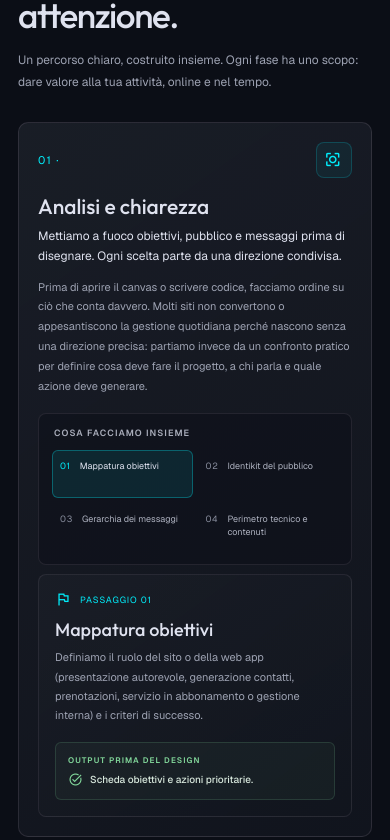
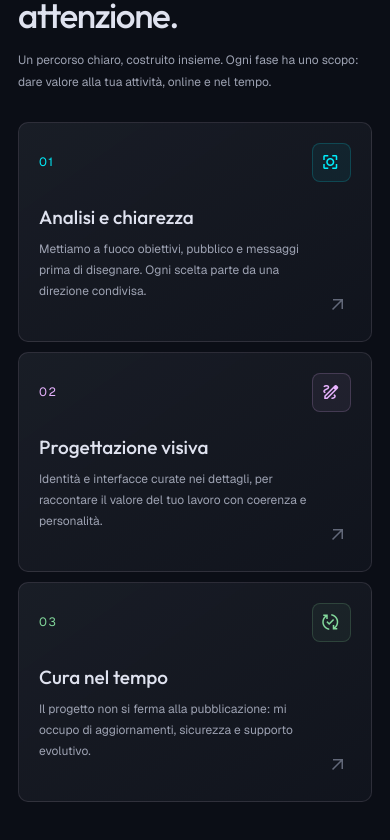
Before and after one commit to Facilissimoweb/app-mia, a React (Vite) app: page / in a window 390 px wide. Shown: the part 1264-2104 px from the top of the page. Built offline with nearby package versions, Linux system fonts and the light colour scheme.

Commit message:
Resa compatta card 01 e aggiunto widget apribile e chiudibile al click

```diff
--- a/src/App.jsx
+++ b/src/App.jsx
@@ -1,4 +1,4 @@
-import { useState } from 'react'
+import { useEffect, useRef, useState } from 'react'
 
 const EMAIL = 'studio@teresarogani.design'
 
@@ -123,19 +123,107 @@ const analysisSteps = [
 
 function AnalysisCard({ step }) {
   const [activeStep, setActiveStep] = useState(0)
+  const [isOpen, setIsOpen] = useState(false)
+  const triggerRef = useRef(null)
+  const closeRef = useRef(null)
   const selected = analysisSteps[activeStep]
 
+  useEffect(() => {
+    if (!isOpen) return undefined
+
+    const previousOverflow = document.body.style.overflow
+    document.body.style.overflow = 'hidden'
+    closeRef.current?.focus()
+
+    function handleKeyDown(event) {
+      if (event.key === 'Escape') {
+        setIsOpen(false)
+        triggerRef.current?.focus()
+        return
+      }
+
+      if (event.key === 'Tab') {
+        const focusable = document.querySelectorAll(
+          '.analysis-dialog button:not([disabled]), .analysis-dialog [href], .analysis-dialog input, .analysis-dialog select, .analysis-dialog textarea',
+        )
+        const first = focusable[0]
+        const last = focusable[focusable.length - 1]
+
+        if (event.shiftKey && document.activeElement === first) {
+          event.preventDefault()
+          last?.focus()
+        } else if (!event.shiftKey && document.activeElement === last) {
+          event.preventDefault()
+          first?.focus()
+        }
+      }
+    }
+
+    document.addEventListener('keydown', handleKeyDown)
+    return () => {
+      document.body.style.overflow = previousOverflow
+      document.removeEventListener('keydown', handleKeyDown)
+    }
+  }, [isOpen])
+
+  function closeDialog() {
+    setIsOpen(false)
+    triggerRef.current?.focus()
+  }
+
   return (
-    <article className={`method-card accent-${step.accent} analysis-card`}>
-      <div className="card-topline">
-        <span>{step.number} ·</span>
-        <Icon>{step.icon}</Icon>
-      </div>
-      <h3 className="analysis-title">Analisi e chiarezza</h3>
+    <>
+      <article
+        aria-expanded={isOpen}
+        aria-haspopup="dialog"
+        className={`method-card accent-${step.accent} analysis-trigger`}
+        onClick={() => setIsOpen(true)}
+        onKeyDown={(event) => {
+          if (event.key === 'Enter' || event.key === ' ') {
+            event.preventDefault()
+            setIsOpen(true)
+          }
+        }}
+        ref={triggerRef}
+        role="button"
+        tabIndex={0}
+      >
+        <div className="card-topline"><span>{step.number}</span><Icon>{step.icon}</Icon></div>
+        <h3>{step.title}</h3>
+        <p>{step.description}</p>
+        <span className="card-arrow" aria-hidden="true"><Icon>arrow_outward</Icon></span>
+      </article>
+
+      {isOpen && (
+        <div
+          className="analysis-backdrop"
+          onClick={(event) => {
+            if (event.target === event.currentTarget) closeDialog()
+          }}
+        >
+          <section
+            aria-labelledby="analysis-dialog-title"
+            aria-modal="true"
+            className="analysis-dialog"
+            role="dialog"
+          >
+            <button
+              aria-label="Chiudi approfondimento"
+              className="analysis-close"
+              onClick={closeDialog}
+              ref={closeRef}
+              type="button"
+            >
+              <span>Chiudi</span><Icon>close</Icon>
+            </button>
+            <div className="analysis-dialog-heading">
+              <span className="eyebrow"><span className="eyebrow-line" />01 · Il mio metodo</span>
+              <h2 id="analysis-dialog-title">01 · Analisi e chiarezza</h2>
               <p className="analysis-claim">{step.description}</p>
               <p className="analysis-intro">
                 Prima di aprire il canvas o scrivere codice, facciamo ordine su ciò che conta davvero. Molti siti non convertono o appesantiscono la gestione quotidiana perché nascono senza una direzione precisa: partiamo invece da un confronto pratico per definire cosa deve fare il progetto, a chi parla e quale azione deve generare.
               </p>
+            </div>
             <div className="analysis-explorer">
               <div className="analysis-step-list">
                 <span className="analysis-label">Cosa facciamo insieme</span>
@@ -160,7 +248,7 @@ function AnalysisCard({ step }) {
                   <Icon>{selected.icon}</Icon>
                   <span>Passaggio 0{activeStep + 1}</span>
                 </div>
-          <h4>{selected.title}</h4>
+                <h3>{selected.title}</h3>
                 <p>{selected.detail}</p>
                 <div className="analysis-deliverable">
                   <span>Output prima del design</span>
@@ -168,7 +256,10 @@ function AnalysisCard({ step }) {
                 </div>
               </div>
             </div>
-    </article>
+          </section>
+        </div>
+      )}
+    </>
   )
 }
 
--- a/src/styles.css
+++ b/src/styles.css
@@ -117,13 +117,18 @@ h1, h2, h3, p { margin-top: 0; }
 .method-card p { max-width: 320px; margin-bottom: 0; color: var(--muted); font-size: 12px; line-height: 1.75; }
 .card-arrow { position: absolute; right: 23px; bottom: 21px; color: #626879; transition: color .18s ease, transform .18s ease; }
 .method-card:hover .card-arrow { color: var(--cyan); transform: translate(2px, -2px); }
-.analysis-card { grid-column: 1 / -1; min-height: 0; padding: 27px; }
-.analysis-card > .card-topline { margin-bottom: 15px; }
-.analysis-card > .card-topline > span { font-size: 11px; }
-.analysis-card > .card-topline .icon { width: 36px; height: 36px; font-size: 19px; }
-.analysis-card .analysis-title { margin-bottom: 8px; font-size: 24px; }
-.analysis-card .analysis-claim { max-width: 680px; margin-bottom: 11px; color: var(--ink); font-size: 14px; line-height: 1.65; }
-.analysis-card .analysis-intro { max-width: 900px; margin-bottom: 22px; color: var(--muted); font-size: 12px; line-height: 1.8; }
+.analysis-trigger { cursor: pointer; text-align: left; }
+.analysis-trigger:focus-visible { outline: 2px solid var(--cyan); outline-offset: 4px; }
+.analysis-backdrop { position: fixed; z-index: 100; inset: 0; display: grid; place-items: center; padding: 24px; background: rgba(5, 7, 12, .76); backdrop-filter: blur(10px); animation: analysis-fade-in .18s ease-out; }
+.analysis-dialog { position: relative; width: min(860px, 100%); max-height: min(840px, calc(100dvh - 48px)); overflow: auto; padding: 68px 30px 30px; border: 1px solid rgba(232, 179, 255, .24); border-radius: 12px; background: linear-gradient(145deg, #1c2029, #11151e 78%); box-shadow: 0 24px 80px rgba(0, 0, 0, .64), 0 0 30px -8px rgba(184, 41, 255, .18); animation: analysis-dialog-in .2s ease-out; }
+.analysis-close { position: absolute; top: 17px; right: 18px; min-height: 38px; display: inline-flex; align-items: center; gap: 8px; padding: 0 11px; border: 1px solid rgba(211, 192, 215, .18); border-radius: 6px; color: var(--ink); background: rgba(10, 14, 23, .62); font-size: 10px; cursor: pointer; transition: border-color .16s ease, color .16s ease, background .16s ease; }
+.analysis-close:hover { border-color: rgba(0, 238, 252, .4); color: var(--cyan); background: rgba(0, 238, 252, .07); }
+.analysis-close .icon { font-size: 17px; }
+.analysis-dialog-heading { max-width: 720px; margin-bottom: 23px; }
+.analysis-dialog-heading .eyebrow { margin-bottom: 12px; }
+.analysis-dialog-heading h2 { margin: 0 0 10px; color: var(--ink); font-family: var(--outfit); font-size: clamp(25px, 4vw, 34px); font-weight: 500; line-height: 1.2; letter-spacing: -.025em; }
+.analysis-dialog-heading .analysis-claim { max-width: 680px; margin: 0 0 10px; color: var(--ink); font-size: 13px; line-height: 1.65; }
+.analysis-dialog-heading .analysis-intro { max-width: 900px; margin: 0; color: var(--muted); font-size: 11px; line-height: 1.8; }
 .analysis-explorer { display: grid; grid-template-columns: minmax(210px, .75fr) 1.25fr; gap: 14px; }
 .analysis-step-list, .analysis-step-detail { min-width: 0; padding: 17px; border: 1px solid rgba(211, 192, 215, .1); border-radius: 8px; background: rgba(10, 14, 23, .42); }
 .analysis-label { display: block; margin: 0 0 11px 2px; color: #a9adba; font-size: 9px; font-weight: 600; letter-spacing: .12em; text-transform: uppercase; }
@@ -138,13 +143,14 @@ h1, h2, h3, p { margin-top: 0; }
 .analysis-step-detail { display: flex; flex-direction: column; justify-content: center; padding: 21px; background: linear-gradient(145deg, rgba(28, 32, 41, .68), rgba(17, 21, 30, .75)); }
 .analysis-detail-heading { display: flex; align-items: center; gap: 8px; color: var(--cyan); font-size: 9px; letter-spacing: .1em; text-transform: uppercase; }
 .analysis-detail-heading .icon { font-size: 17px; }
-.analysis-step-detail h4 { margin: 13px 0 7px; color: var(--ink); font-family: var(--outfit); font-size: 18px; font-weight: 500; }
+.analysis-step-detail h3 { margin: 13px 0 7px; color: var(--ink); font-family: var(--outfit); font-size: 18px; font-weight: 500; }
 .analysis-step-detail > p { max-width: none; margin-bottom: 17px; color: var(--muted); font-size: 11px; line-height: 1.75; }
 .analysis-deliverable { display: grid; gap: 7px; padding: 12px; border: 1px solid rgba(131, 217, 156, .16); border-radius: 6px; background: rgba(131, 217, 156, .045); }
 .analysis-deliverable > span { color: var(--green); font-size: 8px; font-weight: 600; letter-spacing: .13em; text-transform: uppercase; }
 .analysis-deliverable strong { display: flex; align-items: flex-start; gap: 7px; color: #d7e7dc; font-size: 10px; font-weight: 500; line-height: 1.5; }
 .analysis-deliverable .icon { flex: 0 0 auto; color: var(--green); font-size: 15px; }
-.analysis-card .card-arrow { display: none; }
+@keyframes analysis-fade-in { from { opacity: 0; } to { opacity: 1; } }
+@keyframes analysis-dialog-in { from { opacity: 0; transform: translateY(8px) scale(.99); } to { opacity: 1; transform: translateY(0) scale(1); } }
 .profile-section { display: grid; grid-template-columns: .9fr 1.1fr; align-items: center; gap: clamp(50px, 8vw, 110px); }
 .profile-visual { position: relative; max-width: 475px; }
 .profile-visual-inner { position: relative; min-height: 440px; display: grid; place-items: center; overflow: hidden; border: 1px solid rgba(232, 179, 255, .2); border-radius: 10px; background: radial-gradient(ellipse at 48% 43%, rgba(118, 47, 150, .28), transparent 45%), linear-gradient(145deg, #1d202c, #10141d 78%); }
@@ -278,17 +284,20 @@ h1, h2, h3, p { margin-top: 0; }
   .method-card { min-height: 220px; padding: 20px; }
   .card-topline { margin-bottom: 23px; }
   .method-card p { max-width: 90%; }
-  .analysis-card { min-height: 0; padding: 19px; }
-  .analysis-card .analysis-title { font-size: 21px; }
-  .analysis-card .analysis-claim { max-width: none; font-size: 12px; }
-  .analysis-card .analysis-intro { max-width: none; margin-bottom: 17px; font-size: 11px; }
+  .analysis-backdrop { padding: 12px; }
+  .analysis-dialog { max-height: calc(100dvh - 24px); padding: 62px 17px 18px; border-radius: 10px; }
+  .analysis-close { top: 13px; right: 13px; }
+  .analysis-dialog-heading { margin-bottom: 17px; }
+  .analysis-dialog-heading h2 { font-size: 26px; }
+  .analysis-dialog-heading .analysis-claim { font-size: 12px; }
+  .analysis-dialog-heading .analysis-intro { font-size: 10px; }
   .analysis-explorer { grid-template-columns: 1fr; gap: 9px; }
   .analysis-step-list, .analysis-step-detail { padding: 13px; }
   .analysis-step-options { grid-template-columns: repeat(2, minmax(0, 1fr)); }
   .analysis-step-button { min-height: 48px; align-items: flex-start; padding: 9px 7px; font-size: 9px; }
   .analysis-step-button .icon { display: none; }
   .analysis-step-detail { padding: 16px; }
-  .analysis-step-detail h4 { margin-top: 10px; }
+  .analysis-step-detail h3 { margin-top: 10px; }
   .profile-section { grid-template-columns: 1fr; gap: 34px; }
   .profile-visual { max-width: 100%; }
   .profile-visual-inner { min-height: 345px; }
```
Lines whose indentation alone changed are shown as unchanged.
